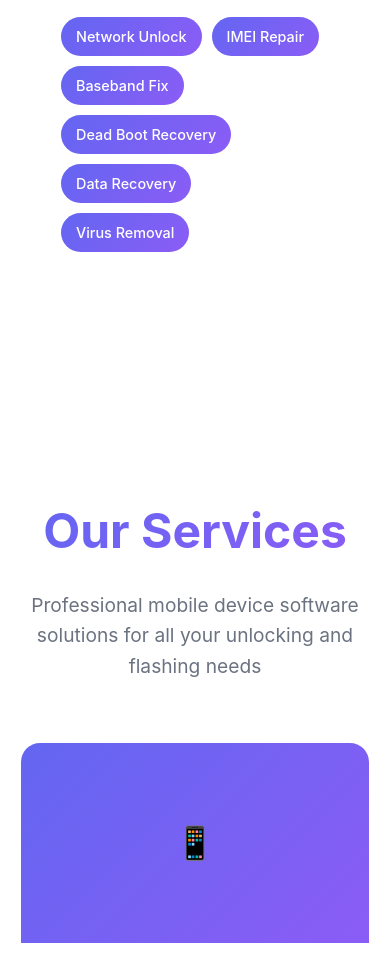
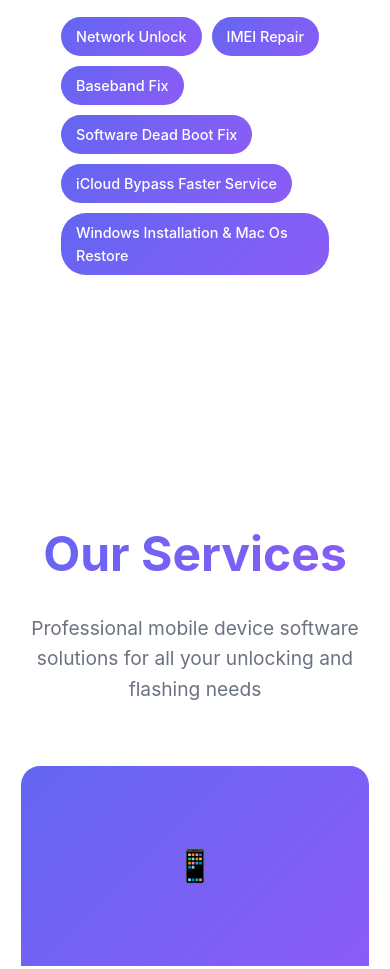
Before and after one commit to rowan191197-ship-it/rowanmobilesoftwarerepair.github.io, a plain HTML site: page index.html in a window 390 px wide. Shown: the part 2794-3763 px from the top of the page. Drawn offline with Linux system fonts and the light colour scheme.

Commit message:
Update index.html
Signed-off-by: rowan191197-ship-it <rowan191197@gmail.com>

```diff
--- a/index.html
+++ b/index.html
@@ -607,9 +607,9 @@
                     <span class="skill-tag">Network Unlock</span>
                     <span class="skill-tag">IMEI Repair</span>
                     <span class="skill-tag">Baseband Fix</span>
-                    <span class="skill-tag">Dead Boot Recovery</span>
-                    <span class="skill-tag">Data Recovery</span>
-                    <span class="skill-tag">Virus Removal</span>
+                    <span class="skill-tag">Software Dead Boot Fix</span>
+                    <span class="skill-tag">iCloud Bypass Faster Service</span>
+                    <span class="skill-tag">Windows Installation & Mac Os Restore</span>
                 </div>
             </div>
         </div>
@@ -665,15 +665,15 @@
             <div class="project-card">
                 <div class="project-image">💾</div>
                 <div class="project-content">
-                    <h3 class="project-title">Data Recovery & Special Services</h3>
+                    <h3 class="project-title">Special & Advanced Services</h3>
                     <p class="project-description">
-                        Professional data recovery, IMEI repair, baseband fix, and other specialized mobile software services with advanced tools and techniques.
+                        Advanced mobile software services including software dead boot fix, faster iCloud bypass solutions, and computer OS installation & restoration services.
                     </p>
                     <div class="project-tech">
-                        <span class="tech-tag">IMEI Repair</span>
-                        <span class="tech-tag">Baseband Fix</span>
-                        <span class="tech-tag">Data Recovery</span>
-                        <span class="tech-tag">Network Unlock</span>
+                        <span class="tech-tag">Dead Boot Fix</span>
+                        <span class="tech-tag">iCloud Bypass</span>
+                        <span class="tech-tag">Windows Install</span>
+                        <span class="tech-tag">Mac OS Restore</span>
                     </div>
                     <div class="project-links">
                         <a href="#contact" class="project-link">📞 Get Quote</a>
@@ -714,8 +714,8 @@
                     <strong>🔗 Services:</strong><br>
                     ✅ Software Unlocking<br>
                     ✅ Firmware Flashing<br>
-                    ✅ IMEI/Baseband Repair<br>
-                    ✅ Data Recovery
+                    ✅ iCloud Bypass Faster Service<br>
+                    ✅ Windows Installation & Mac OS Restore
                 </div>
             </div>
             <form class="contact-form">
```
